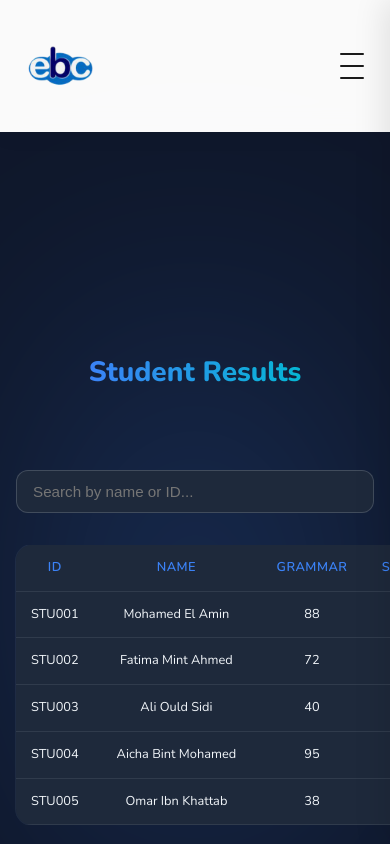
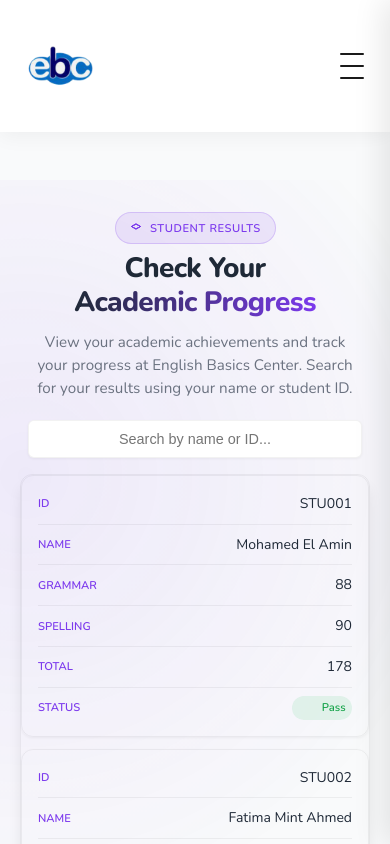
Before and after one commit to Sidi110/ebc, a React (Vite) app: page /results in a window 390 px wide. Shown: the top 844 px of the page. Built offline with nearby package versions, Linux system fonts and the light colour scheme.

Commit message:
the results page was udated

```diff
--- a/src/components/StudentResults.jsx
+++ b/src/components/StudentResults.jsx
@@ -1,4 +1,4 @@
-import React, { useState } from 'react';
+import { useState } from 'react';
 import styles from './results.module.css';
 
 const studentsData = [
@@ -53,10 +53,30 @@ const StudentResults = () => {
   );
 
   return (
-    <section className={styles.resultsWrapper}>
-      <div className={styles.header}>
-        <h1 className={styles.sectionTitle}>Student Results</h1>
-      </div>
+    <section className={styles.resultsSection}>
+      <div className={styles.gradientBackground} aria-hidden="true" />
+
+      <div className={styles.container}>
+        <div className={styles.contentWrapper}>
+          <div className={styles.textContent}>
+            <div className={styles.textInner}>
+              <span className={styles.badge}>
+                <svg className={styles.badgeIcon} viewBox="0 0 24 24" fill="none" stroke="currentColor" strokeWidth="2">
+                  <path d="M12 14l9-5-9-5-9 5 9 5z" />
+                  <path d="M12 14l9-5-9-5-9 5 9 5z" />
+                  <path d="M12 14l9-5-9-5-9 5 9 5z" />
+                </svg>
+                Student Results
+              </span>
+
+              <h2 className={styles.title}>
+                <span className={styles.titleLine}>Check Your</span>
+                <span className={`${styles.titleLine} ${styles.highlight}`}>Academic Progress</span>
+              </h2>
+
+              <p className={styles.description}>
+                View your academic achievements and track your progress at English Basics Center. Search for your results using your name or student ID.
+              </p>
 
               <div className={styles.searchBar}>
                 <input
@@ -69,7 +89,7 @@ const StudentResults = () => {
 
               <div className={styles.tableContainer}>
                 {filteredStudents.length > 0 ? (
-          <table className={styles.resultsTable}>
+                  <table>
                     <thead>
                       <tr>
                         <th>ID</th>
@@ -83,13 +103,15 @@ const StudentResults = () => {
                     <tbody>
                       {filteredStudents.map((student) => (
                         <tr key={student.id}>
-                  <td>{student.id}</td>
-                  <td>{student.name}</td>
-                  <td>{student.grammar}</td>
-                  <td>{student.spelling}</td>
-                  <td>{student.total}</td>
-                  <td className={`${styles.status} ${student.status === 'Pass' ? styles.pass : styles.fail}`}>
+                          <td data-label="ID">{student.id}</td>
+                          <td data-label="Name">{student.name}</td>
+                          <td data-label="Grammar">{student.grammar}</td>
+                          <td data-label="Spelling">{student.spelling}</td>
+                          <td data-label="Total">{student.total}</td>
+                          <td data-label="Status">
+                            <span className={`${styles.status} ${student.status === 'Pass' ? styles.pass : styles.fail}`}>
                               {student.status}
+                            </span>
                           </td>
                         </tr>
                       ))}
@@ -99,6 +121,10 @@ const StudentResults = () => {
                   <p className={styles.noResults}>No matching students found.</p>
                 )}
               </div>
+            </div>
+          </div>
+        </div>
+      </div>
     </section>
   );
 };
--- a/src/components/results.module.css
+++ b/src/components/results.module.css
@@ -1,227 +1,496 @@
-.resultsWrapper {
-  min-height: 140vh;
-  background-color: #0f172a;
-  padding: 6rem 1.5rem;
+.resultsSection {
+  position: relative;
+  margin-top: 100px;
+  padding: 6rem 1rem;
+  background-color: transparent;
+  color: var(--foreground);
+  font-family: "Nunito", sans-serif;
+  overflow: hidden;
+}
+
+.gradientBackground {
+  position: absolute;
+  inset: 0;
+  background:
+    radial-gradient(circle at 10% 20%, rgba(124, 58, 237, 0.1) 0%, transparent 30%),
+    radial-gradient(circle at 90% 80%, rgba(124, 58, 237, 0.1) 0%, transparent 30%);
+  z-index: -1;
+  pointer-events: none;
+  animation: gradientShift 20s ease infinite alternate;
+}
+
+.container {
+  max-width: 1200px;
+  margin: 0 auto;
+  position: relative;
+  z-index: 2;
+  padding: 0 1.5rem;
+}
+
+.contentWrapper {
+  display: grid;
+  grid-template-columns: 1fr;
+  gap: 4rem;
+  align-items: start;
+}
+
+.textContent {
+  z-index: 2;
+}
+
+.textInner {
+  max-width: 800px;
+  margin: 0 auto;
+}
+
+.badge {
+  display: inline-flex;
+  align-items: center;
+  gap: 0.5rem;
+  padding: 0.5rem 1.25rem;
+  background: rgba(124, 58, 237, 0.1);
+  color: var(--primary);
+  font-weight: 600;
+  margin-bottom: 1rem;
+  border-radius: var(--radius-full);
+  animation: scaleIn 0.6s ease-out both;
+  border: 1px solid rgba(124, 58, 237, 0.2);
+  font-size: 0.875rem;
+  text-transform: uppercase;
+  letter-spacing: 0.05em;
+}
+
+.badgeIcon {
+  width: 16px;
+  height: 16px;
+}
+
+.title {
+  font-size: clamp(2.5rem, 5vw, 3.5rem);
+  font-weight: 800;
+  line-height: 1.2;
+  margin-bottom: 1.5rem;
   display: flex;
   flex-direction: column;
-  align-items: center;
-  justify-content: center;
-  font-family: "Nunito", sans-serif;
-  position: relative;
-  overflow: hidden;
-  z-index: 1;
-  color: #f1f5f9;
+  color: var(--foreground);
+  letter-spacing: -0.025em;
 }
 
-.resultsWrapper::before {
-  content: "";
-  position: absolute;
-  inset: 0;
-  background: radial-gradient(circle at 50% 50%, #3b82f6, transparent 70%);
-  opacity: 0.2;
-  filter: blur(100px);
-  z-index: -1;
+.titleLine {
+  opacity: 0;
+  transform: translateY(20px);
+  animation: fadeInUp 0.8s cubic-bezier(0.22, 1, 0.36, 1) forwards;
 }
 
-.header {
-  text-align: center;
-  margin-bottom: 4rem;
-  animation: fadeIn 0.8s ease forwards;
-  opacity: 0;
-}
+.titleLine:nth-child(1) { animation-delay: 0.1s; }
+.titleLine:nth-child(2) { animation-delay: 0.3s; }
 
-.sectionTitle {
-  font-size: 2.5rem;
-  font-weight: 800;
-  background: linear-gradient(to right, #3b82f6, #06b6d4);
+.highlight {
+  background: linear-gradient(to right, var(--foreground) 0%, var(--primary) 100%);
   -webkit-background-clip: text;
   background-clip: text;
   color: transparent;
-  line-height: 1.2;
-  margin-bottom: 1rem;
+  position: relative;
+  display: inline-block;
+  width: fit-content;
+}
+
+.description {
+  font-size: clamp(1.125rem, 2vw, 1.25rem);
+  line-height: 1.7;
+  color: var(--muted);
+  margin-bottom: 2rem;
+  animation: fadeInUp 1.2s ease-out both;
+  max-width: 600px;
 }
 
 .searchBar {
-  margin-bottom: 3rem;
+  margin-bottom: 2rem;
   width: 100%;
   max-width: 600px;
 }
 
 .searchBar input {
   width: 100%;
-  padding: 0.85rem 1.25rem;
-  border-radius: 0.75rem;
-  border: 1px solid rgba(203, 213, 225, 0.2);
-  background-color: #1e293b;
-  color: #f1f5f9;
+  padding: 1rem 1.5rem;
+  border-radius: var(--radius-lg);
+  border: 1px solid var(--border);
+  background: white;
+  color: var(--foreground);
   font-size: 1rem;
   transition: all 0.3s ease;
+  box-shadow: var(--shadow-sm);
 }
 
 .searchBar input:focus {
   outline: none;
-  border-color: #3b82f6;
-  box-shadow: 0 0 0 3px rgba(59, 130, 246, 0.2);
+  border-color: var(--primary);
+  box-shadow: 0 0 0 3px rgba(124, 58, 237, 0.1);
 }
 
 .tableContainer {
-  width: 100%;
-  max-width: 1200px;
+  width: 130%;
   overflow-x: auto;
+  background: transparent;
+  border-radius: var(--radius-lg);
+  box-shadow: var(--shadow-lg);
+  border: 1px solid var(--border);
+  animation: fadeIn 0.6s 0.8s ease-out forwards;
+  opacity: 0;
   -webkit-overflow-scrolling: touch;
-  margin: 0 auto;
-  padding: 0 0.5rem;
   scrollbar-width: thin;
-  scrollbar-color: #3b82f6 #1e293b;
+  scrollbar-color: var(--primary) var(--background);
+  position: relative;
 }
 
-/* Custom scrollbar for WebKit browsers */
+.tableContainer::before,
+.tableContainer::after {
+  content: '';
+  position: absolute;
+  top: 0;
+  bottom: 0;
+  width: 40px;
+  pointer-events: none;
+  z-index: 2;
+}
+
+.tableContainer::before {
+  left: 0;
+  background: linear-gradient(to right, white, transparent);
+}
+
+.tableContainer::after {
+  right: 0;
+  background: linear-gradient(to left, white, transparent);
+}
+
 .tableContainer::-webkit-scrollbar {
-  height: 8px;
+  height: 6px;
 }
 
 .tableContainer::-webkit-scrollbar-track {
-  background: #1e293b;
+  background: var(--background);
   border-radius: 10px;
 }
 
 .tableContainer::-webkit-scrollbar-thumb {
-  background-color: #3b82f6;
+  background-color: var(--primary);
   border-radius: 10px;
 }
 
 table {
   width: 100%;
-  min-width: 600px;
   border-collapse: collapse;
-  background: #1e293b;
-  border-radius: 1rem;
-  overflow: hidden;
-  box-shadow: 0 0 0 1px rgba(148, 163, 184, 0.1);
-  margin: 0 auto;
+  min-width: 800px;
 }
 
-th,
-td {
+th, td {
   padding: 1.25rem 1.5rem;
-  border-bottom: 1px solid rgba(203, 213, 225, 0.1);
+  text-align: left;
+  border-bottom: 1px solid var(--border);
+  white-space: nowrap;
+}
+
+th {
+  background: rgba(124, 58, 237, 0.05);
+  color: var(--primary);
+  font-weight: 600;
+  font-size: 0.875rem;
+  text-transform: uppercase;
+  letter-spacing: 0.05em;
+  position: sticky;
+  top: 0;
+  z-index: 1;
+}
+
+tr:hover {
+  background: rgba(124, 58, 237, 0.02);
+}
+
+.status {
+  font-weight: 600;
+  padding: 0.25rem 0.75rem;
+  border-radius: var(--radius-full);
+  font-size: 0.875rem;
+  display: inline-block;
+  min-width: 80px;
   text-align: center;
 }
 
-th {
-  background-color: #1e293b;
-  color: #3b82f6;
-  font-weight: 600;
-  text-transform: uppercase;
-  font-size: 0.85rem;
-  letter-spacing: 0.5px;
-  position: sticky;
-  top: 0;
-}
-
-tr:hover {
-  background-color: rgba(30, 41, 59, 0.7);
-}
-
-.status {
-  font-weight: bold;
-}
-
 .pass {
-  color: #22c55e;
+  background: rgba(34, 197, 94, 0.1);
+  color: #16a34a;
 }
 
 .fail {
-  color: #ef4444;
+  background: rgba(239, 68, 68, 0.1);
+  color: #dc2626;
 }
 
 .noResults {
+  padding: 2rem;
   text-align: center;
-  color: #94a3b8;
-  font-size: 1.1rem;
-  margin-top: 2rem;
-  width: 100%;
+  color: var(--muted);
+  font-size: 1.125rem;
 }
 
 @keyframes fadeIn {
+  from { opacity: 0; }
+  to { opacity: 1; }
+}
+
+@keyframes fadeInUp {
+  from {
+    opacity: 0;
+    transform: translateY(20px);
+  }
   to {
     opacity: 1;
     transform: translateY(0);
   }
 }
 
-/* Responsive styles */
-@media (max-width: 1024px) {
-  .resultsWrapper {
-    padding: 5rem 1.5rem;
+@keyframes scaleIn {
+  from {
+    opacity: 0;
+    transform: scale(0.9);
   }
-
-  table {
-    font-size: 0.95rem;
-  }
-
-  th,
-  td {
-    padding: 1rem 1.25rem;
+  to {
+    opacity: 1;
+    transform: scale(1);
   }
 }
 
-@media (max-width: 768px) {
-  .sectionTitle {
-    font-size: 2rem;
+@keyframes gradientShift {
+  0% {
+    transform: scale(1);
+    opacity: 1;
+  }
+  50% {
+    transform: scale(1.1);
+    opacity: 0.8;
+  }
+  100% {
+    transform: scale(1);
+    opacity: 1;
+  }
+}
+
+@media (max-width: 767px) {
+  .resultsSection {
+    padding: 3rem 1rem;
+    top: 80px;
+  }
+
+  .container {
+    padding: 0 0.75rem;
+    max-width: 100%;
+  }
+
+  .contentWrapper {
+    gap: 2rem;
+  }
+
+  .textContent {
+    width: 100%;
+  }
+
+  .textInner {
+    padding: 0;
+    max-width: 100%;
+    display: flex;
+    flex-direction: column;
+    align-items: center;
+    text-align: center;
+  }
+
+  .badge {
+    padding: 0.4rem 1rem;
+    font-size: 0.75rem;
+    margin-bottom: 0.75rem;
+    justify-content: center;
+  }
+
+  .badgeIcon {
+    width: 14px;
+    height: 14px;
+  }
+
+  .title {
+    font-size: clamp(2rem, 4vw, 2.5rem);
+    margin-bottom: 1rem;
+    text-align: center;
+    align-items: center;
+  }
+
+  .titleLine {
+    text-align: center;
+  }
+
+  .highlight {
+    margin: 0 auto;
+  }
+
+  .description {
+    font-size: 1rem;
+    line-height: 1.6;
+    margin-bottom: 1.5rem;
+    text-align: center;
+    max-width: 100%;
   }
 
   .searchBar {
-    max-width: 500px;
-    margin-bottom: 2rem;
+    margin-bottom: 1.25rem;
+    width: 100%;
+    max-width: 100%;
   }
 
   .searchBar input {
     padding: 0.75rem 1rem;
     font-size: 0.95rem;
+    border-radius: var(--radius-md);
+    text-align: center;
   }
 
   .tableContainer {
-    position: relative;
-    width: 100vw;
-    left: 0;
-    /* background: linear-gradient(to right, #0f172a 20%, rgba(15, 23, 42, 0)),
-      linear-gradient(to left, #0f172a 20%, rgba(15, 23, 42, 0)); */
-    background-attachment: scroll, scroll;
-    background-repeat: no-repeat;
-    background-size: 40px 100%, 40px 100%;
-    background-position: left center, right center;
+    margin: 0;
+    border-radius: var(--radius-lg);
+    overflow-x: visible;
+    width: 100%;
   }
 
-  th,
+  .tableContainer::before,
+  .tableContainer::after {
+    display: none;
+  }
+
+  table {
+    min-width: 100%;
+    display: block;
+  }
+
+  thead {
+    display: none;
+  }
+
+  tbody {
+    display: block;
+    width: 100%;
+  }
+
+  tr {
+    display: block;
+    margin-bottom: 1rem;
+    padding: 1.25rem;
+    background: transparent;
+    border-radius: var(--radius-lg);
+    box-shadow: var(--shadow-sm);
+    border: 1px solid var(--border);
+    width: 100%;
+  }
+
   td {
-    padding: 0.85rem 1rem;
-    font-size: 0.85rem;
+    display: flex;
+    justify-content: space-between;
+    align-items: center;
+    padding: 0.75rem 0;
+    border-bottom: 1px solid var(--border);
+    white-space: normal;
+    width: 100%;
+    background: transparent;
+  }
+
+  td:last-child {
+    border-bottom: none;
+    padding-bottom: 0;
+  }
+
+  td:first-child {
+    padding-top: 0;
+  }
+
+  td::before {
+    content: attr(data-label);
+    font-weight: 600;
+    color: var(--primary);
+    margin-right: 1rem;
+    text-transform: uppercase;
+    font-size: 0.75rem;
+    min-width: 80px;
+  }
+
+  .status {
+    margin-left: auto;
+    text-align: right;
   }
 }
 
 @media (max-width: 480px) {
-  .resultsWrapper {
-    padding: 4rem 1rem;
+  .resultsSection {
+    padding: 2rem 0.75rem;
   }
 
-  .sectionTitle {
-    font-size: 1.75rem;
+  .container {
+    padding: 0 0.5rem;
+  }
+
+  .textInner {
+    padding: 0;
+  }
+
+  .badge {
+    padding: 0.35rem 0.875rem;
+    font-size: 0.7rem;
+    margin-bottom: 0.5rem;
+  }
+
+  .badgeIcon {
+    width: 12px;
+    height: 12px;
+  }
+
+  .title {
+    font-size: clamp(1.75rem, 3.5vw, 2rem);
+    margin-bottom: 0.75rem;
+  }
+
+  .description {
+    font-size: 0.95rem;
+    line-height: 1.5;
+    margin-bottom: 1.25rem;
+    padding: 0 0.5rem;
   }
 
   .searchBar {
-    max-width: 100%;
-  }
-
-  .tableContainer {
-    width: 100vw;
-    margin-left: -0.5rem;
+    margin-bottom: 1rem;
     padding: 0 0.5rem;
   }
 
-  th,
+  .searchBar input {
+    padding: 0.625rem 0.875rem;
+    font-size: 0.9rem;
+    border-radius: var(--radius-sm);
+  }
+
+  tr {
+    padding: 1rem;
+    margin-bottom: 0.75rem;
+    background: transparent;
+  }
+
   td {
-    padding: 0.75rem 0.5rem;
-    font-size: 0.8rem;
+    padding: 0.5rem 0;
+    font-size: 0.875rem;
+  }
+
+  td::before {
+    font-size: 0.7rem;
+    min-width: 70px;
+  }
+
+  .status {
+    min-width: 60px;
+    padding: 0.15rem 0.4rem;
+    font-size: 0.7rem;
   }
 }
```
Lines whose indentation alone changed are shown as unchanged.
